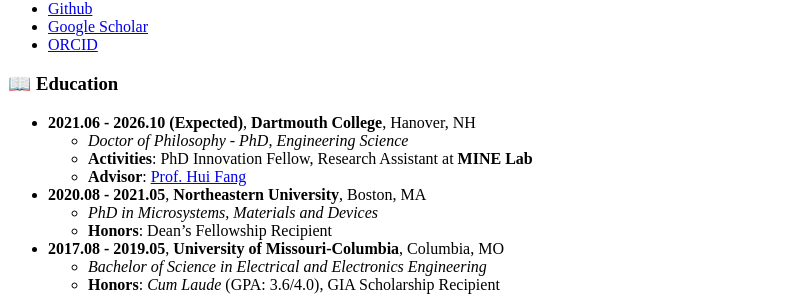
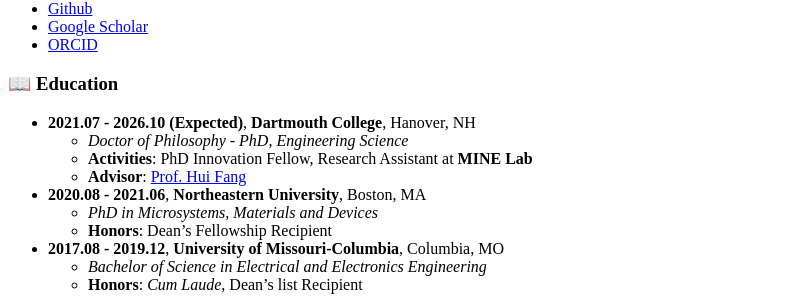
Before and after one commit to Tianyu-Bai/Tianyu-Bai.github.io, a Jekyll site: the page built from _pages/includes/others.md, in a window 1280 px wide. Shown: the part 640-947 px from the top of the page, without its empty margins (0-788 px from the left). Built offline with Jekyll 4.4.1, drawn with Linux system fonts in a browser that asks for light colours; our own code applies the rules of GitHub Pages for plain Markdown files.

Commit message:
Update education timeline and honors details

```diff
--- a/_pages/includes/others.md
+++ b/_pages/includes/others.md
@@ -1,14 +1,14 @@
 # 📖 Education
 
-* **2021.06 - 2026.10 (Expected)**, **Dartmouth College**, Hanover, NH
+* **2021.07 - 2026.10 (Expected)**, **Dartmouth College**, Hanover, NH
     * *Doctor of Philosophy - PhD, Engineering Science*
     * **Activities**: PhD Innovation Fellow, Research Assistant at **MINE Lab**
     * **Advisor**: [Prof. Hui Fang](https://sites.dartmouth.edu/fang-group/people/)
 
-* **2020.08 - 2021.05**, **Northeastern University**, Boston, MA
+* **2020.08 - 2021.06**, **Northeastern University**, Boston, MA
     * *PhD in Microsystems, Materials and Devices*
     * **Honors**: Dean's Fellowship Recipient
 
-* **2017.08 - 2019.05**, **University of Missouri-Columbia**, Columbia, MO
+* **2017.08 - 2019.12**, **University of Missouri-Columbia**, Columbia, MO
     * *Bachelor of Science in Electrical and Electronics Engineering*
-    * **Honors**: *Cum Laude* (GPA: 3.6/4.0), GIA Scholarship Recipient
+    * **Honors**: *Cum Laude*, Dean's list Recipient
```
